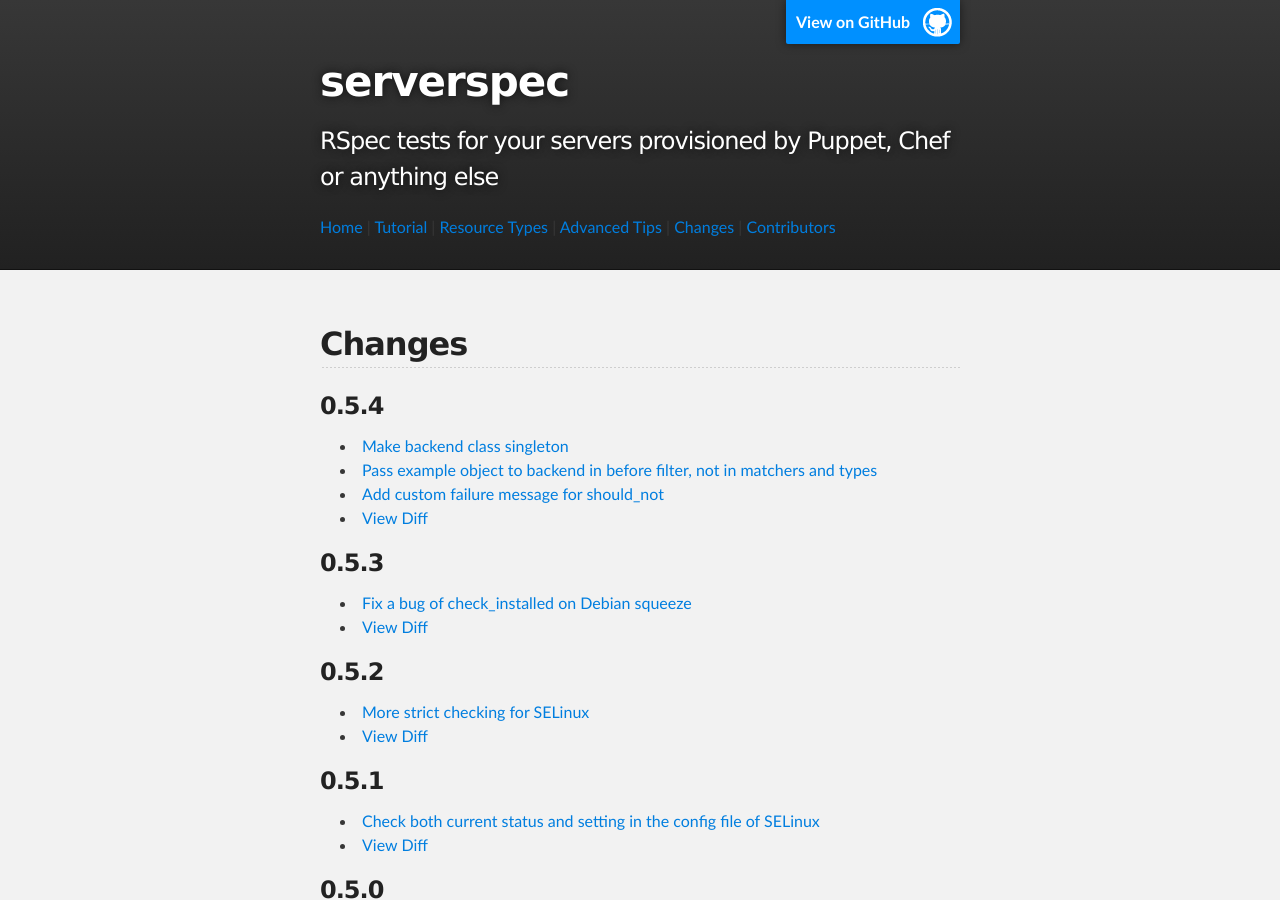
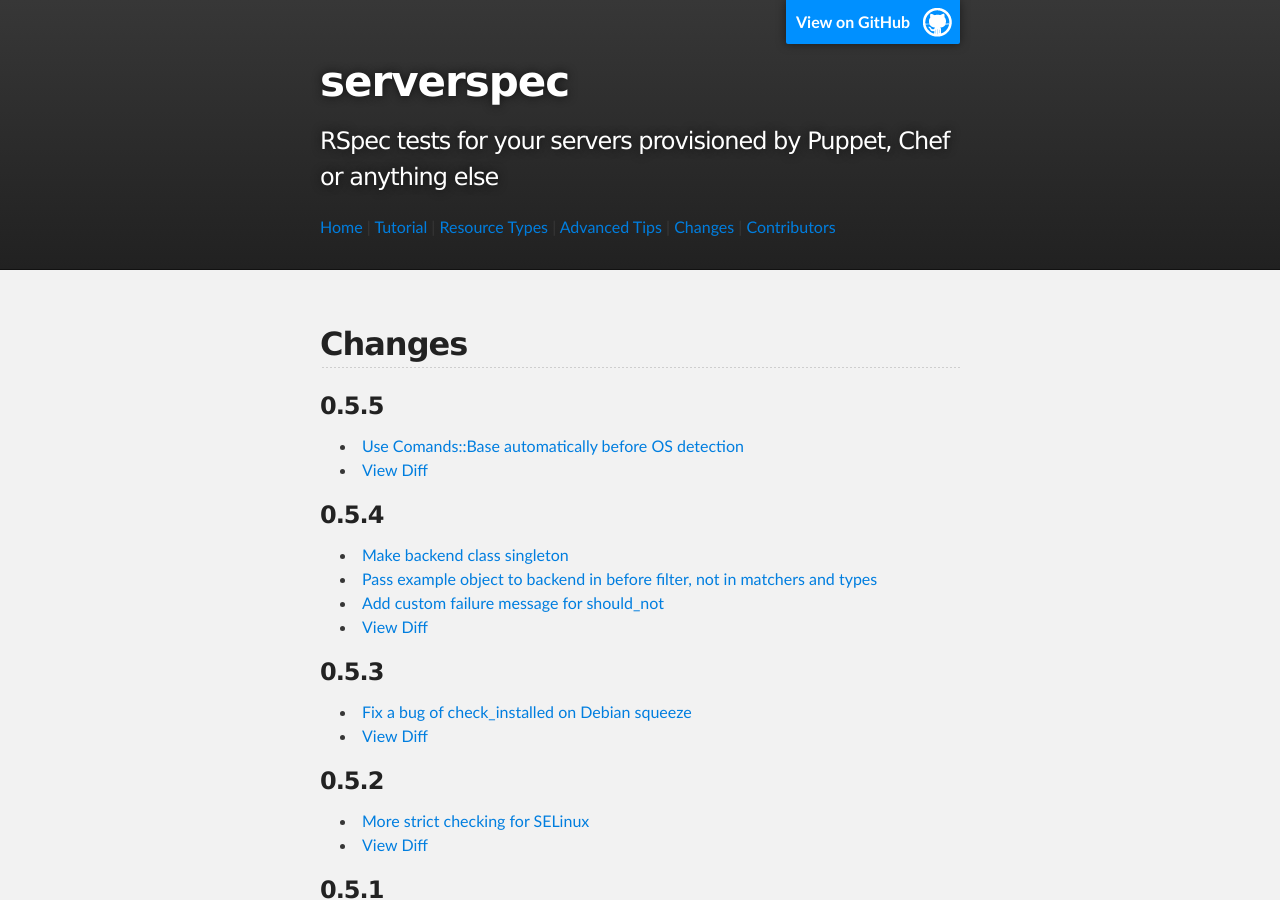
Before and after one commit to serverspec/serverspec.github.io, a Jekyll site: the page built from changes.md, in a window 1280 px wide and 900 px high. Built offline with Jekyll 4.4.1, drawn with Linux system fonts in a browser that asks for light colours; Markdown is read by kramdown in place of the engine named in the settings.

Commit message:
Add changes of v0.5.5

```diff
--- a/changes.md
+++ b/changes.md
@@ -4,6 +4,11 @@ title: Changes
 ---
 
 ## Changes
+
+### 0.5.5
+
+ * [Use Comands::Base automatically before OS detection](https://github.com/mizzy/serverspec/pull/142)
+ * [View Diff](https://github.com/mizzy/serverspec/compare/v0.5.4...v0.5.5)
 
 ### 0.5.4
 
```
